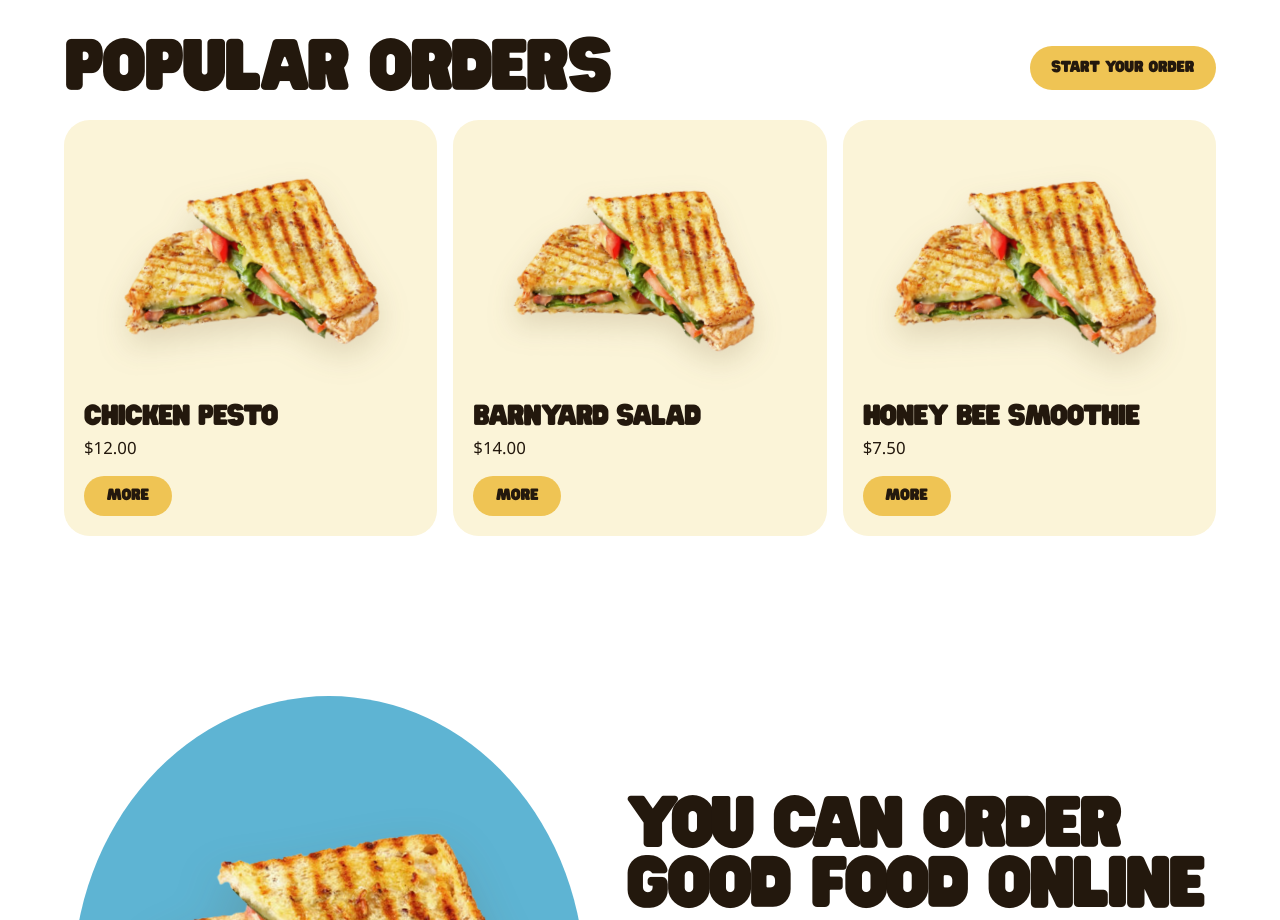
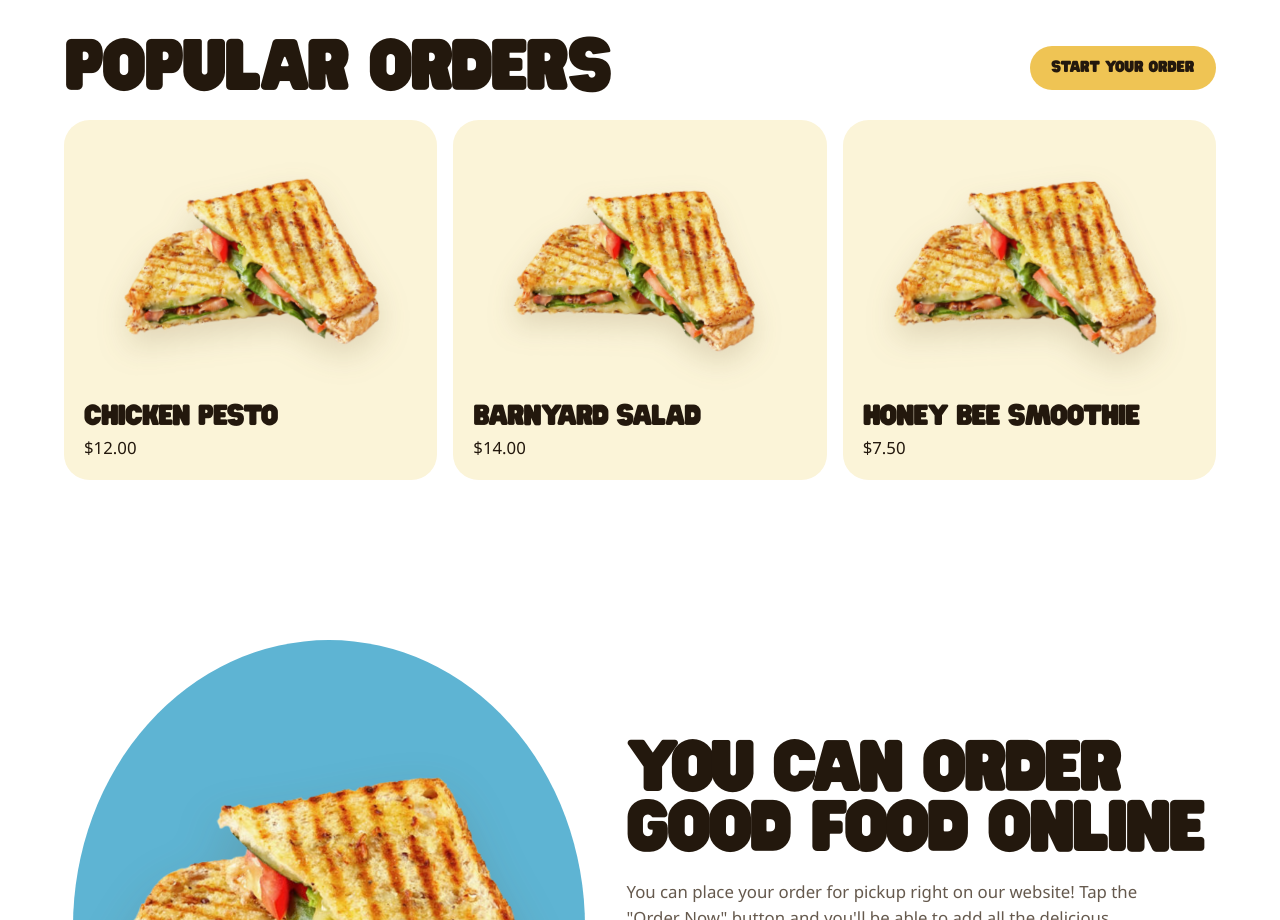
Before and after one commit to andrewchwalik/bluebird, a React (Vite) app: page / in a window 1280 px wide. Shown: the part 800-1720 px from the top of the page. Built offline with nearby package versions, Linux system fonts and the light colour scheme; no server answers.

Commit message:
Make popular order cards clickable

```diff
--- a/src/App.css
+++ b/src/App.css
@@ -321,6 +321,21 @@ main {
   padding: 1.25rem;
   border-radius: 1.6rem;
   background: #fbf4d8;
+}
+
+.popular-card-anchor {
+  display: block;
+  color: inherit;
+  text-decoration: none;
+  transition:
+    transform 180ms ease,
+    box-shadow 180ms ease;
+}
+
+.popular-card-anchor:hover,
+.popular-card-anchor:focus-visible {
+  transform: translateY(-2px);
+  box-shadow: 0 16px 28px rgba(101, 74, 33, 0.12);
 }
 
 .popular-card h3 {
--- a/src/App.tsx
+++ b/src/App.tsx
@@ -373,16 +373,13 @@ function App() {
 
           <div className="popular-grid">
             {popularDishes.map((item) => (
-              <article className="popular-card" key={item.name}>
+              <a className="popular-card popular-card-anchor" href={item.href} key={item.name}>
                 <div className={`popular-image ${item.imageClass}`}>
                   <img src={paniniImage} alt="" />
                 </div>
                 <h3>{item.name}</h3>
                 <p>{item.price}</p>
-                <a className="popular-card-link" href={item.href}>
-                  More
-                </a>
-              </article>
+              </a>
             ))}
           </div>
         </section>
```
